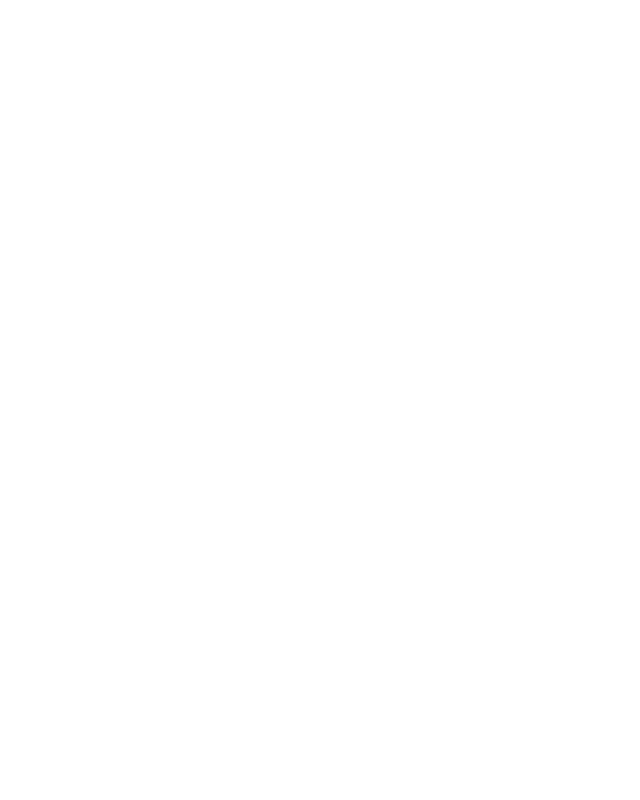
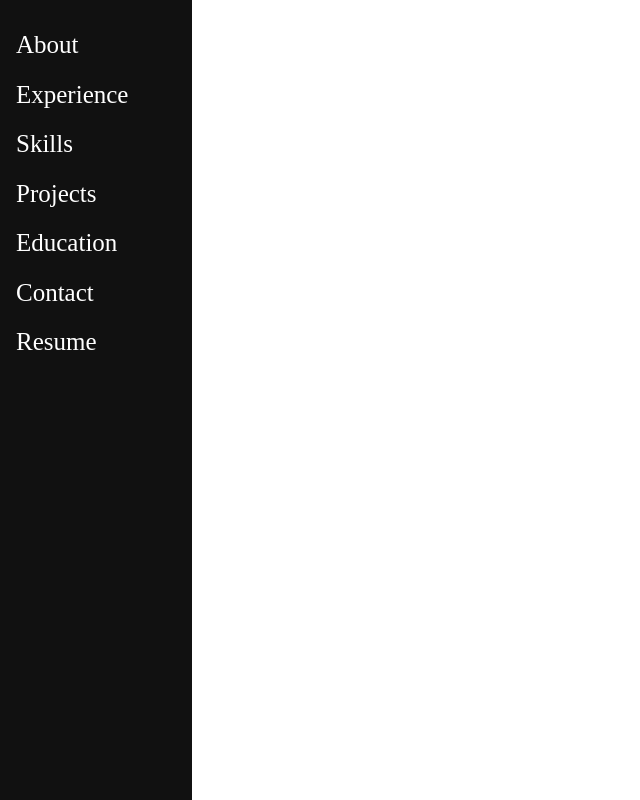
Before and after one commit to briansai/portfolio, a React app: page / in a window 1280 px wide. Shown: the whole page, without its empty margins (0-640 px from the left). Built offline with nearby package versions, Linux system fonts and the light colour scheme; the HTML template or start-up script is replaced by a standard one.

Commit message:
Included navigation and categories

```diff
--- /dev/null
+++ b/client/src/constants/constants.jsx
@@ -0,0 +1,23 @@
+export const categories = [
+  { item: 'About',
+    icon: '',
+  },
+  { item: 'Experience',
+    icon: '',
+  },
+  { item: 'Skills',
+    icon: '',
+  },
+  { item: 'Projects',
+    icon: '',
+  },
+  { item: 'Education',
+    icon: '',
+  },
+  { item: 'Contact',
+    icon: '',
+  },
+  { item: 'Resume',
+    icon: '',
+  }
+];
--- a/client/src/pages/Nav/Nav.jsx
+++ b/client/src/pages/Nav/Nav.jsx
@@ -1,12 +1,19 @@
 import React, { Component } from 'react';
+import { categories } from '../../constants/constants.jsx';
 import './Nav.scss';
 
 export default class Nav extends Component {
   render () {
     return (
       <div className="nav-container">
-        <div>
-        </div>
+        {categories.map(category => {
+          const { item, icon } = category;
+          return (
+            <div className="nav-category">
+              {item}
+            </div>
+          )
+        })}
       </div>
     )
   }
--- a/client/src/pages/Nav/Nav.scss
+++ b/client/src/pages/Nav/Nav.scss
@@ -0,0 +1,25 @@
+.nav-container {
+  height: 100%;
+  width: 15%;
+  position: fixed;
+  z-index: 1;
+  top: 0;
+  left: 0;
+  background-color: #111;
+  overflow-x: hidden;
+  padding-top: 20px;
+
+  .nav-category {
+    line-height: 1.5;
+    padding: 6px 8px 6px 16px;
+    text-decoration: none;
+    font-size: 25px;
+    color: white;
+    display: block;
+  }
+
+  .nav-category:hover {
+    color: gray;
+    cursor: pointer;
+  }
+}
```
Also changed, not shown: 2 other files (tests, documents, lock files or other folders).
